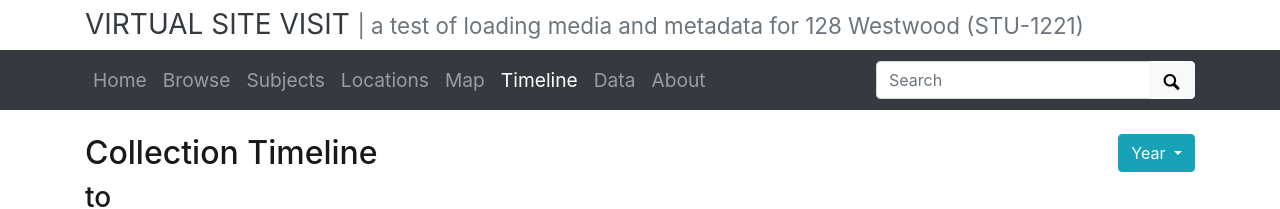
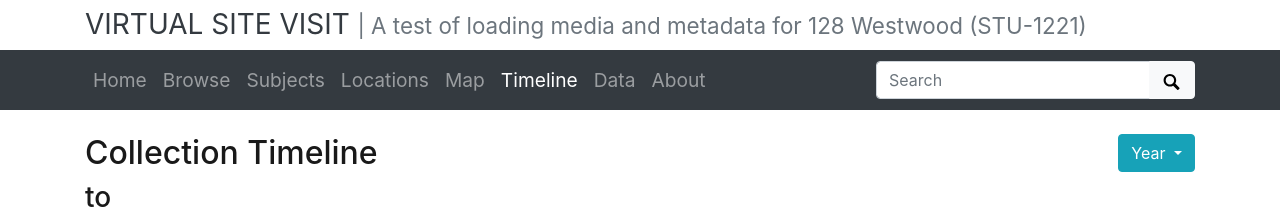
Before and after one commit to johrk/virtual-site-visit, a Jekyll site: the page built from pages/timeline.md, in a window 1280 px wide. Shown: the top 209 px of the page. Built offline with Jekyll 4.4.1, drawn with Linux system fonts in a browser that asks for light colours.

```diff
--- a/_config.yml
+++ b/_config.yml
@@ -20,7 +20,7 @@ source-code: https://github.com/johrk/virtual-site-visit
 # title of site appears in banner
 title: Virtual Site Visit
 # tagline, a short phrase that will appear throughout the site in the top banner
-tagline: a test of loading media and metadata for 128 Westwood (STU-1221)
+tagline: A test of loading media and metadata for 128 Westwood (STU-1221)
 # description appears in meta tags and other locations
 # this description might appear in search result lists, keep around 160 characters max
 description: "This collection includes one YouTube video and images taken on site."
```
